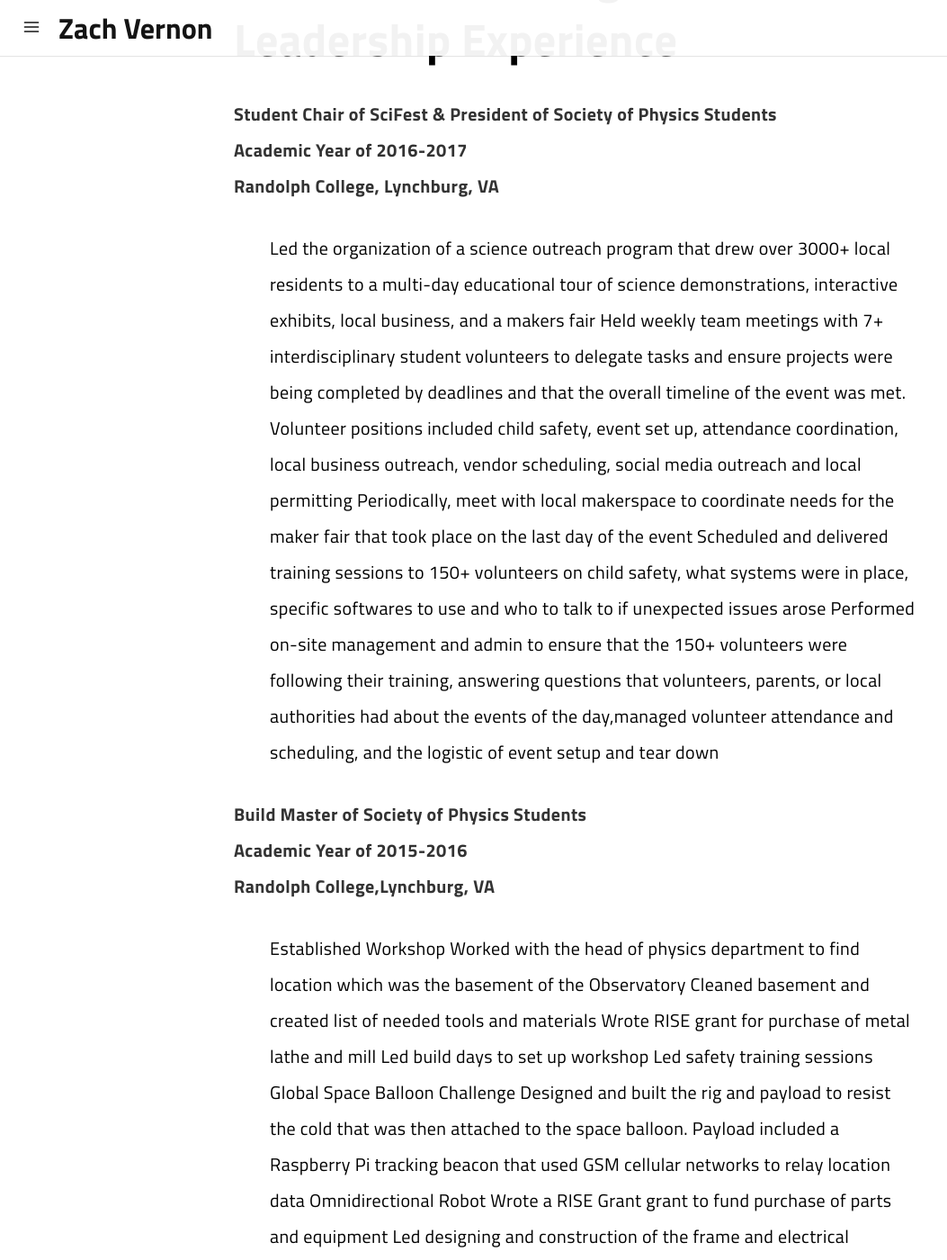
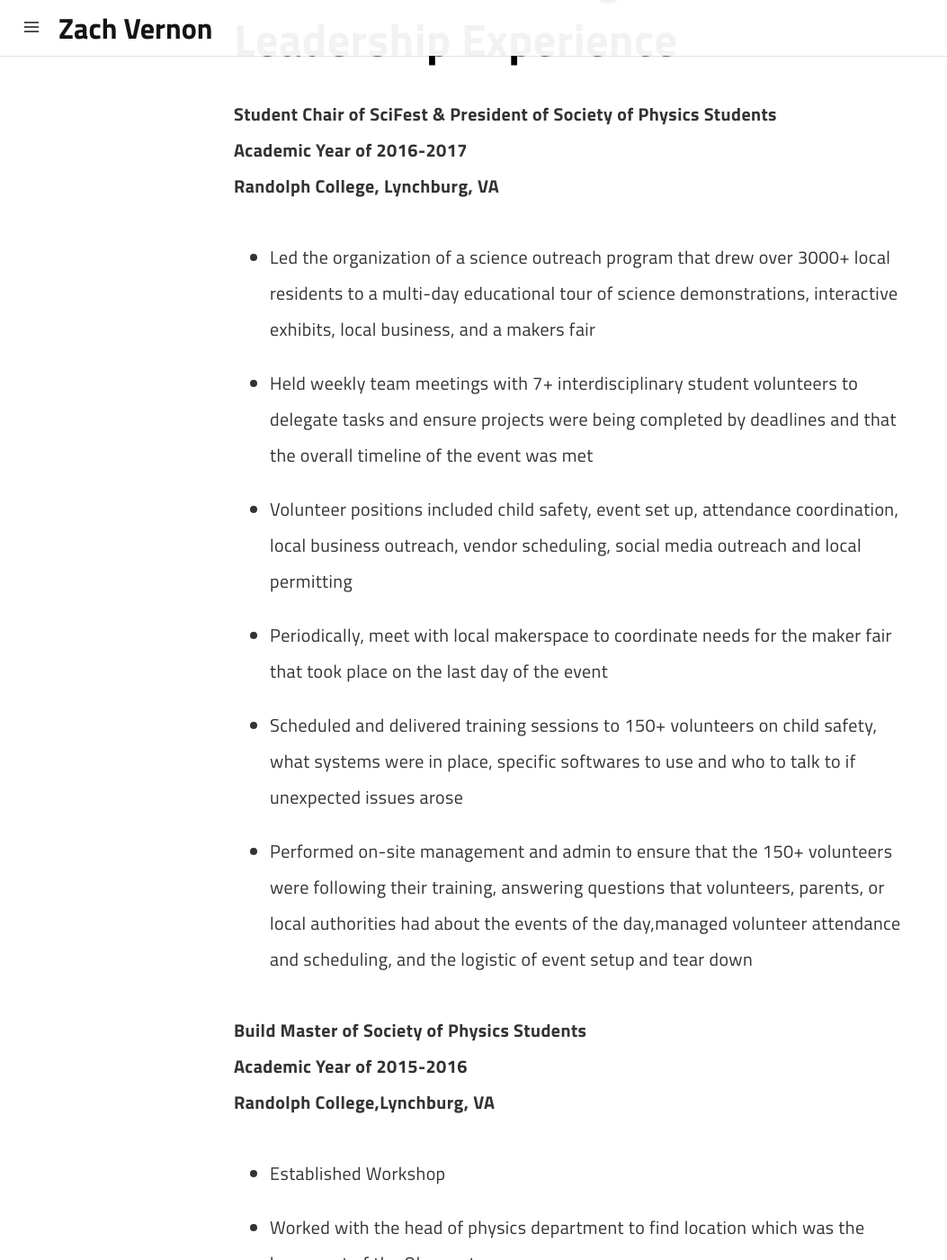
Before and after one commit to z-vernon/z-vernon.github.io, a Jekyll site: the page built from pages/experience.md, in a window 1280 px wide and 1400 px high, scrolled down 5705 px. Shown: the whole window at 90% size, without its empty margins (0-1053 px from the left). Built offline with Jekyll 4.4.1, drawn with Linux system fonts in a browser that asks for light colours; a script that is not in the unit is left out; some of the changed text lies outside the part shown.

Commit message:
Update experience.md

```diff
--- a/pages/experience.md
+++ b/pages/experience.md
@@ -104,32 +104,32 @@ Physics & Engineering Senior Major Award (2019), Outstanding Engineer Award (201
 <b>Academic Year of 2016-2017</b>
 <b>Randolph College, Lynchburg, VA</b>
 <ul>
-Led the organization of a science outreach program that drew over 3000+ local  residents to a multi-day educational tour of science
-demonstrations, interactive exhibits, local business, and a makers fair
-Held weekly team meetings with 7+ interdisciplinary student volunteers to delegate tasks and ensure projects were being completed by deadlines
-and that the overall timeline of the event was met. Volunteer positions included child safety, event set up, attendance coordination, local
-business outreach, vendor scheduling, social media outreach and local permitting
-Periodically, meet with local makerspace to coordinate needs for the maker fair that took place on the last day of the event
-Scheduled and delivered training sessions to 150+ volunteers on child safety, what systems were in place, specific softwares to use and who to
-talk to if unexpected issues arose
-Performed on-site management and admin to ensure that the 150+ volunteers were following their training, answering questions that volunteers,
+<li>Led the organization of a science outreach program that drew over 3000+ local  residents to a multi-day educational tour of science
+demonstrations, interactive exhibits, local business, and a makers fair</li>
+<li>Held weekly team meetings with 7+ interdisciplinary student volunteers to delegate tasks and ensure projects were being completed by deadlines
+and that the overall timeline of the event was met</li>
+<li>Volunteer positions included child safety, event set up, attendance coordination, local
+business outreach, vendor scheduling, social media outreach and local permitting</li>
+<li>Periodically, meet with local makerspace to coordinate needs for the maker fair that took place on the last day of the event</li>
+<li>Scheduled and delivered training sessions to 150+ volunteers on child safety, what systems were in place, specific softwares to use and who to
+talk to if unexpected issues arose</li>
+<li>Performed on-site management and admin to ensure that the 150+ volunteers were following their training, answering questions that volunteers,
 parents, or local authorities had about the events of the day,managed volunteer attendance and scheduling, and the logistic of event setup and
-tear down
+tear down</li>
 </ul>
 <b>Build Master of Society of Physics Students</b>
 <b>Academic Year of 2015-2016</b>
 <b>Randolph College,Lynchburg, VA</b>
 <ul>
-Established Workshop
-Worked with the head of physics department to find location which was the basement of the Observatory
-Cleaned basement and created list of needed tools and materials
-Wrote RISE grant for purchase of metal lathe and mill
-Led build days to set up workshop
-Led safety training sessions
-Global Space Balloon Challenge
-Designed and built the rig and payload to resist the cold that was then attached to the space balloon. Payload included a Raspberry Pi tracking
-beacon that used GSM cellular networks to relay location data
-Omnidirectional Robot
-Wrote a RISE Grant  grant to fund purchase of parts and equipment
-Led designing and construction of the frame and electrical component layout and, then lead assembly and assisted in PID controller tuning
+<li>Established Workshop</li>
+<li>Worked with the head of physics department to find location which was the basement of the Observatory</li>
+<li>Cleaned basement and created list of needed tools and materials</li>
+<li>Wrote RISE grant for purchase of metal lathe and mill</li>
+<li>Led build days to set up workshop</li>
+<li>Led safety training sessions</li>
 </ul>
+<ul>
+<b>Omnidirectional Robot</b>
+<li>Wrote a RISE Grant  grant to fund purchase of parts and equipment</li>
+<li>Led designing and construction of the frame and electrical component layout and, then lead assembly and assisted in PID controller tuning</li>
+</ul>
```
